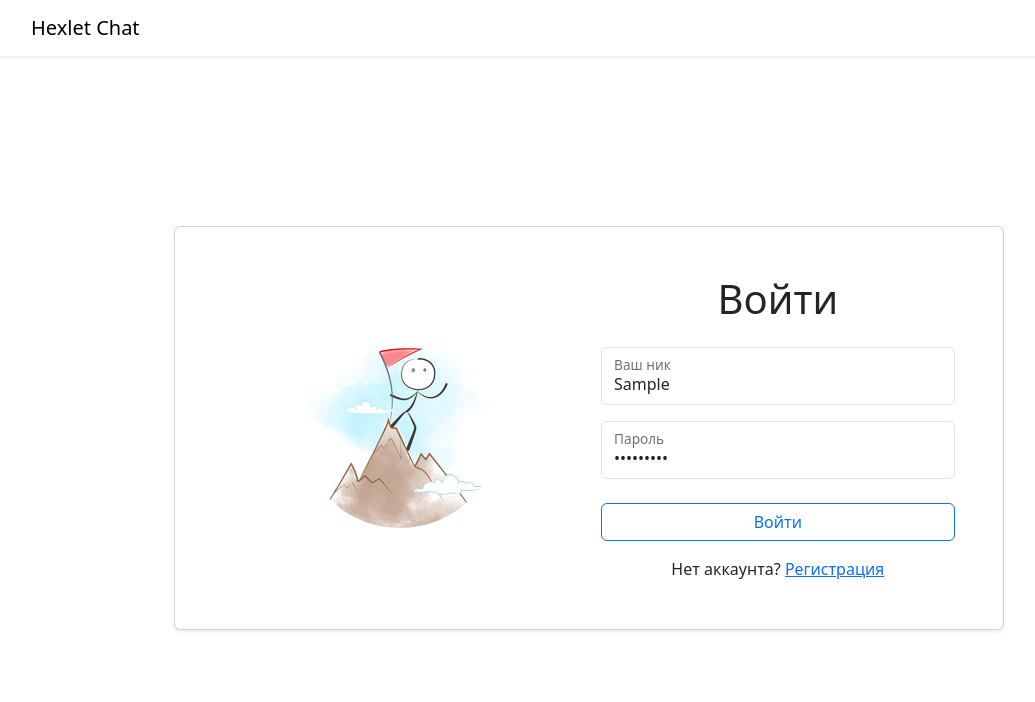
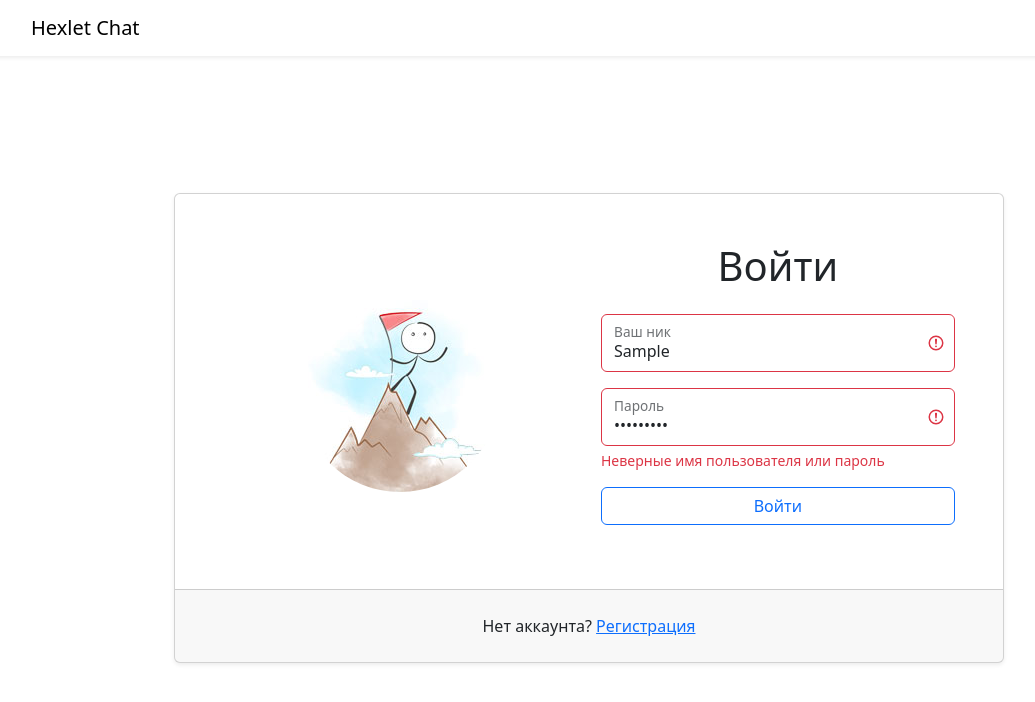
Before and after one commit to ilia-m-dev/frontend-project-12, a React app in the folder frontend/: page /login in a window 1280 px wide. Both pictures are taken after typing "Sample", "Sample123" into the empty fields and a click on the button "Войти". Shown: the top 702 px of the page, without its empty margins (51-1086 px from the left). Built offline with nearby package versions, Linux system fonts and the light colour scheme; no server answers; the HTML template or start-up script is replaced by a standard one.

Commit message:
fix login footer, implement authentication and update gitignore

```diff
--- a/frontend/package.json
+++ b/frontend/package.json
@@ -10,6 +10,7 @@
     "preview": "vite preview"
   },
   "dependencies": {
+    "axios": "^1.16.1",
     "bootstrap": "^5.3.8",
     "formik": "^2.4.9",
     "react": "^19.2.6",
--- a/frontend/src/App.jsx
+++ b/frontend/src/App.jsx
@@ -3,13 +3,28 @@ import Header from './components/Header.jsx';
 import ChatPage from './pages/ChatPage.jsx';
 import LoginPage from './pages/LoginPage.jsx';
 import NotFoundPage from './pages/NotFoundPage.jsx';
+import useAuth from './hooks/useAuth.js';
+
+const PrivateRoute = ({ children }) => {
+  const auth = useAuth();
+
+  return auth.user ? children : <Navigate to="/login" replace />;
+};
 
 const App = () => (
   <div className="d-flex flex-column h-100">
     <Header />
 
     <Routes>
-      <Route path="/" element={<ChatPage />} />
+      <Route
+        path="/"
+        element={(
+          <PrivateRoute>
+            <ChatPage />
+          </PrivateRoute>
+        )}
+      />
+
       <Route path="/login" element={<LoginPage />} />
       <Route path="/404" element={<NotFoundPage />} />
       <Route path="*" element={<Navigate to="/404" replace />} />
--- /dev/null
+++ b/frontend/src/contexts/AuthContext.js
@@ -0,0 +1,5 @@
+import { createContext } from 'react';
+
+const AuthContext = createContext({});
+
+export default AuthContext;
--- /dev/null
+++ b/frontend/src/contexts/AuthProvider.jsx
@@ -0,0 +1,34 @@
+import { useMemo, useState } from 'react';
+import AuthContext from './AuthContext.js';
+
+const AuthProvider = ({ children }) => {
+  const [user, setUser] = useState(() => {
+    const userData = localStorage.getItem('user');
+
+    return userData ? JSON.parse(userData) : null;
+  });
+
+  const logIn = (data) => {
+    localStorage.setItem('user', JSON.stringify(data));
+    setUser(data);
+  };
+
+  const logOut = () => {
+    localStorage.removeItem('user');
+    setUser(null);
+  };
+
+  const value = useMemo(() => ({
+    user,
+    logIn,
+    logOut,
+  }), [user]);
+
+  return (
+    <AuthContext.Provider value={value}>
+      {children}
+    </AuthContext.Provider>
+  );
+};
+
+export default AuthProvider;
--- /dev/null
+++ b/frontend/src/hooks/useAuth.js
@@ -0,0 +1,6 @@
+import { useContext } from 'react';
+import AuthContext from '../contexts/AuthContext.js';
+
+const useAuth = () => useContext(AuthContext);
+
+export default useAuth;
--- a/frontend/src/main.jsx
+++ b/frontend/src/main.jsx
@@ -4,11 +4,14 @@ import { BrowserRouter } from 'react-router-dom';
 import App from './App.jsx';
 import 'bootstrap/dist/css/bootstrap.min.css';
 import './index.css';
+import AuthProvider from './contexts/AuthProvider.jsx';
 
 ReactDOM.createRoot(document.getElementById('root')).render(
   <React.StrictMode>
     <BrowserRouter>
-      <App />
+      <AuthProvider>
+        <App />
+      </AuthProvider>
     </BrowserRouter>
   </React.StrictMode>,
 );
--- a/frontend/src/pages/LoginPage.jsx
+++ b/frontend/src/pages/LoginPage.jsx
@@ -1,9 +1,17 @@
 import { Container, Row, Col, Card, Form, Button } from 'react-bootstrap';
 import { Formik } from 'formik';
-import { Link } from 'react-router-dom';
+import { Link, useNavigate } from 'react-router-dom';
 import loginImage from '../assets/login.jpg';
+import useAuth from '../hooks/useAuth.js';
+import { useState } from 'react';
+import axios from 'axios';
 
-const LoginPage = () => (
+const LoginPage = () => {
+  const auth = useAuth();
+  const navigate = useNavigate();
+  const [authFailed, setAuthFailed] = useState(false);
+
+  return (
     <Container fluid className="h-100">
       <Row className="justify-content-center align-content-center h-100">
         <Col xs={12} md={8} xxl={6}>
@@ -29,12 +37,25 @@ const LoginPage = () => (
                       username: '',
                       password: '',
                     }}
-                  onSubmit={() => {}}
+                    onSubmit={async (values, { setSubmitting }) => {
+                      setAuthFailed(false);
+
+                      try {
+                        const response = await axios.post('/api/v1/login', values);
+
+                        auth.logIn(response.data);
+                        navigate('/', { replace: true });
+                      } catch {
+                        setAuthFailed(true);
+                        setSubmitting(false);
+                      }
+                    }}
                   >
                     {({
                       handleSubmit,
                       handleChange,
                       values,
+                      isSubmitting,
                     }) => (
                       <Form onSubmit={handleSubmit}>
                         <Form.Group className="form-floating mb-3">
@@ -46,11 +67,12 @@ const LoginPage = () => (
                             onChange={handleChange}
                             autoComplete="username"
                             required
+                            isInvalid={authFailed}
                           />
                           <Form.Label>Ваш ник</Form.Label>
                         </Form.Group>
 
-                      <Form.Group className="form-floating mb-4">
+                        <Form.Group className="form-floating mb-3">
                           <Form.Control
                             name="password"
                             type="password"
@@ -59,35 +81,41 @@ const LoginPage = () => (
                             onChange={handleChange}
                             autoComplete="current-password"
                             required
+                            isInvalid={authFailed}
                           />
                           <Form.Label>Пароль</Form.Label>
+
+                          <Form.Control.Feedback type="invalid">
+                            Неверные имя пользователя или пароль
+                          </Form.Control.Feedback>
                         </Form.Group>
 
                         <Button
                           type="submit"
                           variant="outline-primary"
-                        className="w-100"
+                          className="w-100 mb-3"
+                          disabled={isSubmitting}
                         >
                           Войти
                         </Button>
-
-                      <div className="text-center mt-3">
-                        <span>Нет аккаунта? </span>
-
-                        <Link to="/signup">
-                            Регистрация
-                        </Link>
-                        </div>
                       </Form>
                     )}
                   </Formik>
                 </Col>
               </Row>
             </Card.Body>
+
+            <Card.Footer className="p-4">
+              <div className="text-center">
+                <span>Нет аккаунта? </span>
+                <Link to="/signup">Регистрация</Link>
+              </div>
+            </Card.Footer>
           </Card>
         </Col>
       </Row>
     </Container>
   );
+};
 
 export default LoginPage;
```
Also changed, not shown: 2 other files (tests, documents, lock files or other folders). Lines whose indentation alone changed are shown as unchanged.
